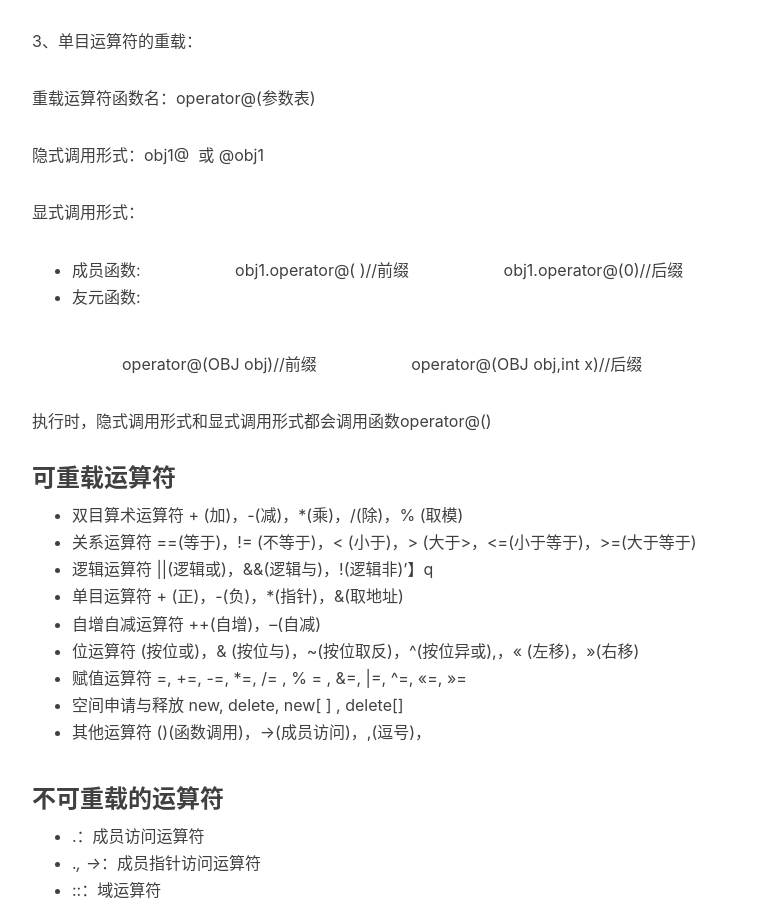
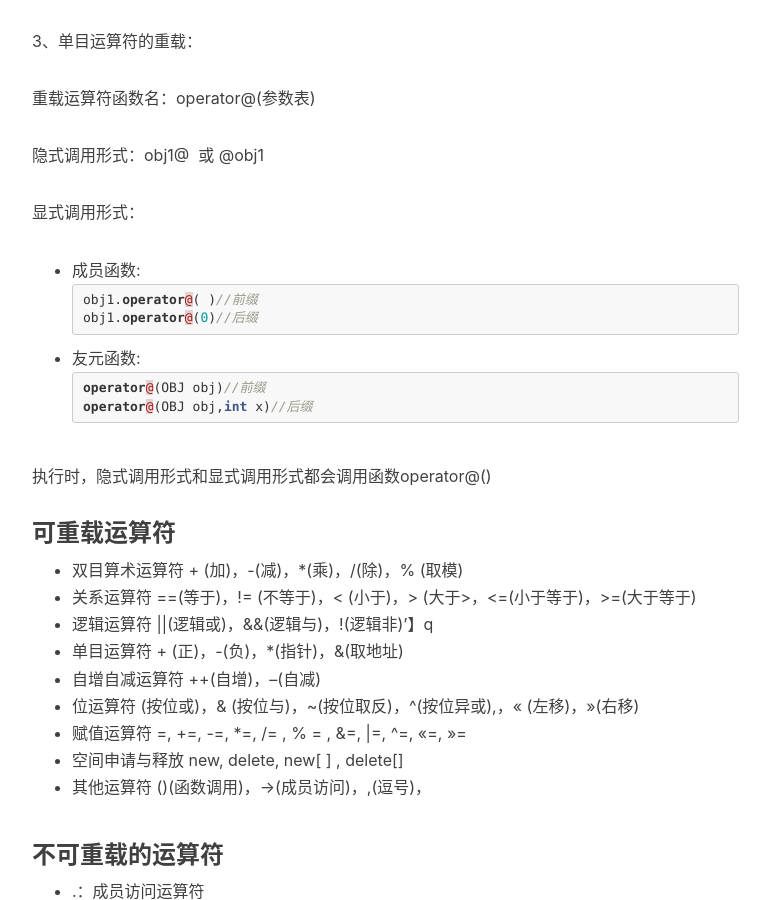
Before and after one commit to Hkaren78/Hkaren78.github.io, a Jekyll site: the page built from _posts/2019-04-18-C++.md, in a window 1280 px wide and 900 px high, scrolled down 7165 px. Shown: the whole window, without its empty margins (233-1003 px from the left). Built offline with Jekyll 4.4.1, drawn with Linux system fonts in a browser that asks for light colours; nearby versions of some CDN libraries; comment, search, counter and statistics services are not loaded.

Commit message:
Update 2019-04-18-C++.md

````diff
--- a/_posts/2019-04-18-C++.md
+++ b/_posts/2019-04-18-C++.md
@@ -289,13 +289,15 @@ cout<<operator --(b);//显式调用友元函数operator --()，前缀表达式 <
 显式调用形式：
 
 - 成员函数:
-
-		    obj1.operator@( )//前缀
-                    obj1.operator@(0)//后缀
+```c++
+obj1.operator@( )//前缀
+obj1.operator@(0)//后缀
+```
 - 友元函数:
-
-                    operator@(OBJ obj)//前缀
-                    operator@(OBJ obj,int x)//后缀
+```c++
+operator@(OBJ obj)//前缀
+operator@(OBJ obj,int x)//后缀
+```
 
 执行时，隐式调用形式和显式调用形式都会调用函数operator@()
 
````
